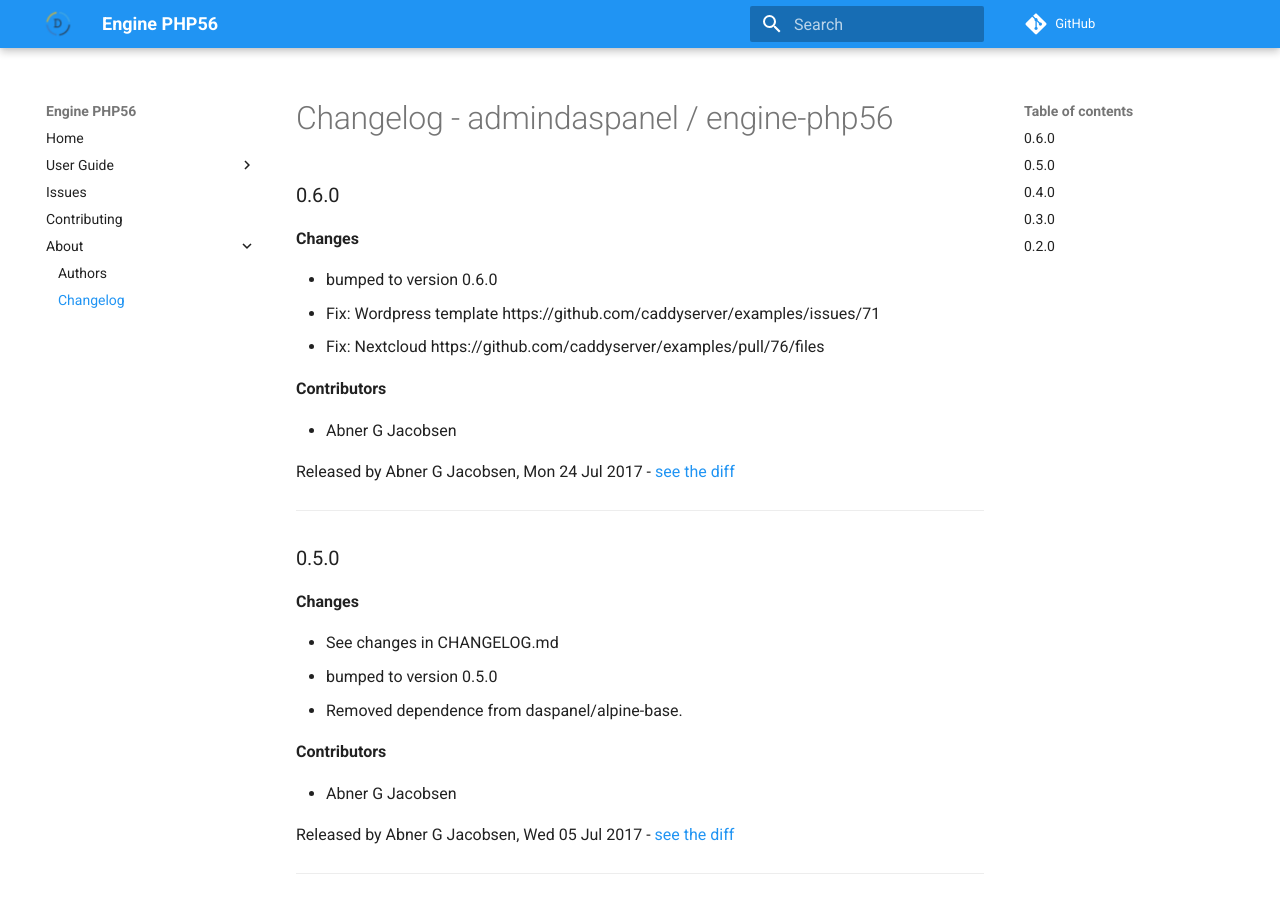
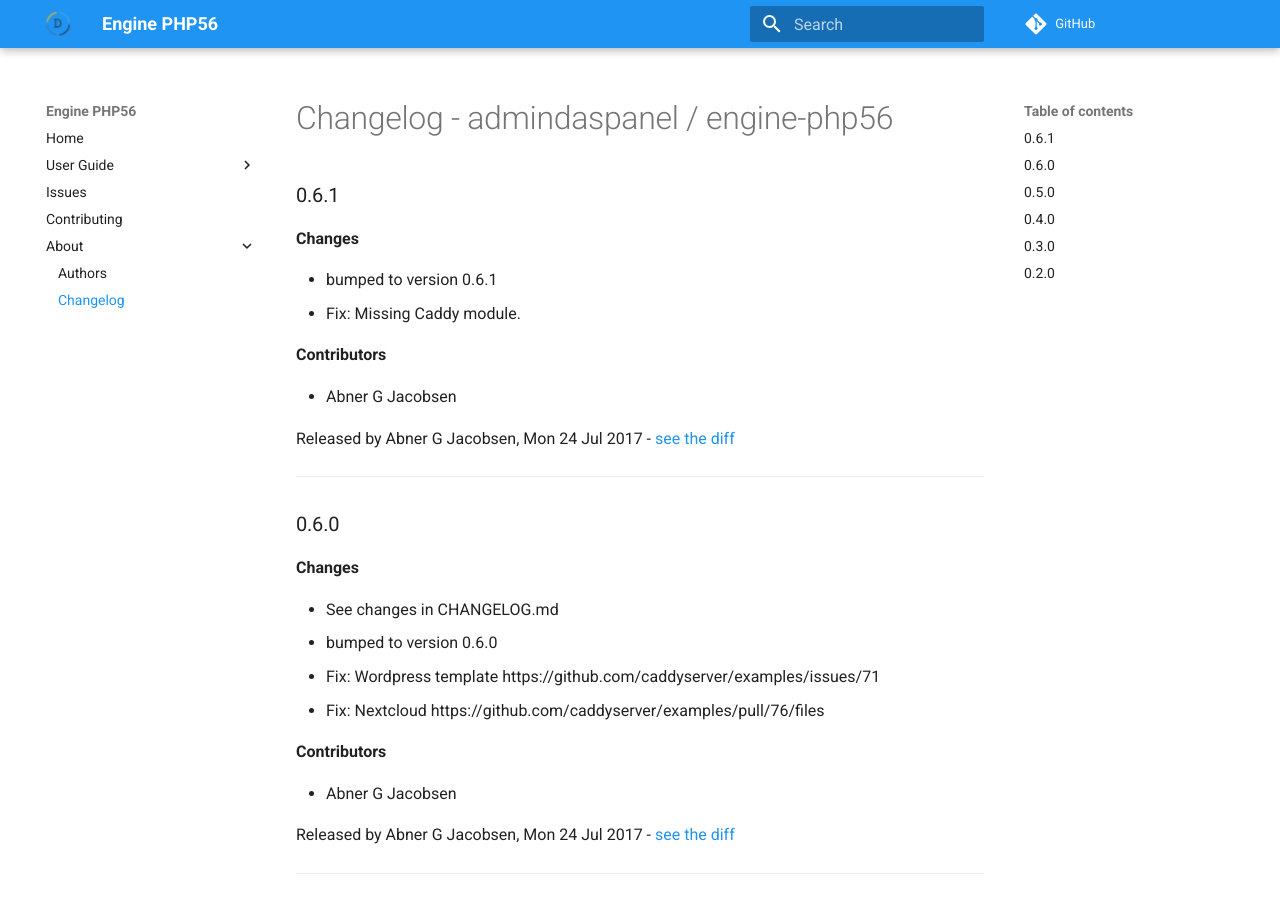
Before and after one commit to daspanel/engine-php56, an MkDocs documentation site: the page built from docs/changelog.md, in a window 1280 px wide and 900 px high. Built offline with MkDocs 1.6.1 and Material for MkDocs 9.7.7, drawn with Linux system fonts in a browser that asks for light colours; comment, search, counter and statistics services are not loaded; old or Windows-style settings are respelled for this version of MkDocs.

Commit message:
See changes in CHANGELOG.md

```diff
--- a/docs/changelog.md
+++ b/docs/changelog.md
@@ -1,8 +1,23 @@
 # Changelog - admindaspanel / engine-php56
+
+### 0.6.1
+__Changes__
+
+- bumped to version 0.6.1
+- Fix: Missing Caddy module.
+
+__Contributors__
+
+- Abner G Jacobsen
+
+Released by Abner G Jacobsen, Mon 24 Jul 2017 -
+[see the diff](https://github.com/admindaspanel/engine-php56/compare/0.6.0...0.6.1#diff)
+______________
 
 ### 0.6.0
 __Changes__
 
+- See changes in CHANGELOG.md
 - bumped to version 0.6.0
 - Fix: Wordpress template https://github.com/caddyserver/examples/issues/71
 - Fix: Nextcloud https://github.com/caddyserver/examples/pull/76/files
```
Also changed, not shown: CHANGELOG.md (+15 -0 lines).
